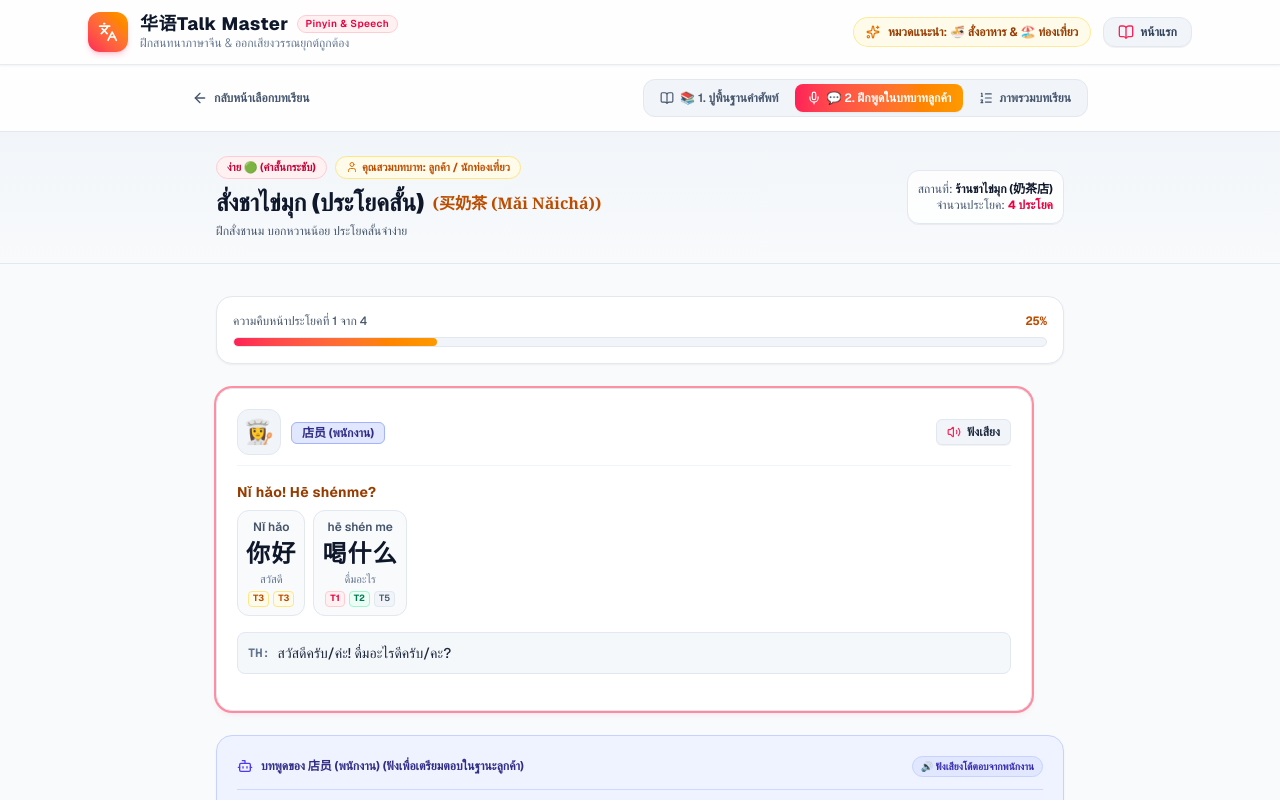
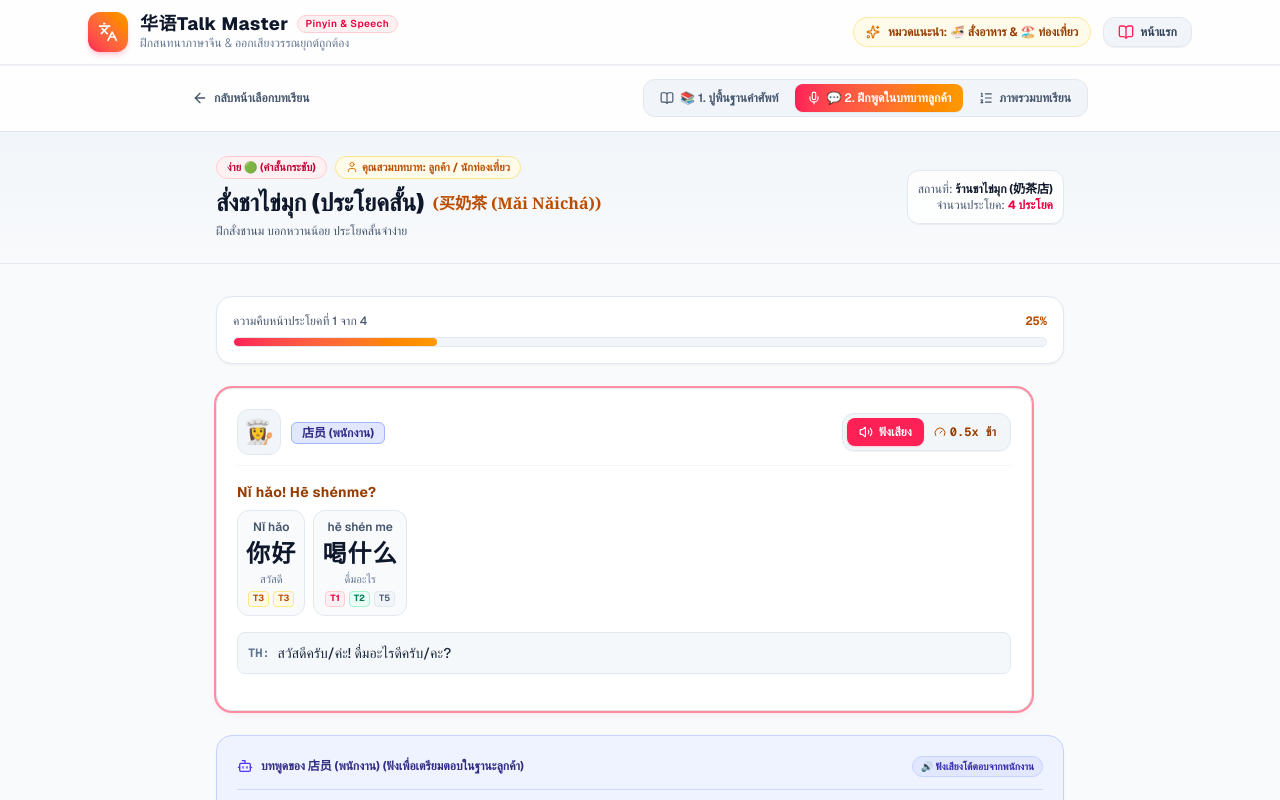
Before and after one commit to lordgift/chinese-talk-master, a Next.js app: page /session/food-easy-boba in a window 1280 px wide. Both pictures are taken after a click on the button "💬 2. ฝึกพูดในบทบาทลูกค้า". Shown: the top 800 px of the page. Built offline with nearby package versions, Linux system fonts and the light colour scheme.

Commit message:
refactor: update speech diagnostic UI layout and refine AudioPlayer controls for dual-speed playback

```diff
--- a/src/components/AudioPlayer.tsx
+++ b/src/components/AudioPlayer.tsx
@@ -10,76 +10,58 @@ interface AudioPlayerProps {
 }
 
 export function AudioPlayer({ text, className = '', compact = false }: AudioPlayerProps) {
-  const { speak, stop, isSpeaking, currentText, rate, setRate } = useSpeechSynthesis();
+  const { speak, stop, isSpeaking, currentText, rate } = useSpeechSynthesis();
   const isPlayingThis = isSpeaking && currentText === text;
 
-  const toggleSpeech = () => {
-    if (isPlayingThis) {
+  const handleNormalPlay = () => {
+    if (isPlayingThis && rate === 1.0) {
       stop();
     } else {
-      speak(text);
+      speak(text, 1.0);
     }
   };
 
-  const handleRateChange = (newRate: number) => {
-    setRate(newRate);
-    if (isPlayingThis) {
-      speak(text, newRate);
+  const handleSlowPlay = () => {
+    if (isPlayingThis && rate === 0.5) {
+      stop();
+    } else {
+      speak(text, 0.5);
     }
   };
 
-  if (compact) {
-    return (
+  return (
+    <div className={`inline-flex items-center p-1 bg-slate-100/90 rounded-xl border border-slate-200 shadow-2xs ${className}`}>
+      {/* Primary Normal Speed Play Button */}
       <button
-        onClick={toggleSpeech}
-        title="ฟังเสียงอ่านภาษาจีน"
-        className={`inline-flex items-center gap-1.5 px-2.5 py-1 rounded-md text-xs font-bold transition shadow-2xs ${
-          isPlayingThis
-            ? 'bg-rose-600 text-white animate-pulse shadow-md shadow-rose-600/30'
-            : 'bg-slate-100 hover:bg-slate-200 text-slate-800 border border-slate-200'
-        } ${className}`}
-      >
-        {isPlayingThis ? <VolumeX className="w-3.5 h-3.5" /> : <Volume2 className="w-3.5 h-3.5 text-rose-500" />}
-        <span>{isPlayingThis ? 'กำลังเล่น...' : 'ฟังเสียง'}</span>
-      </button>
-    );
-  }
-
-  return (
-    <div className={`flex flex-wrap items-center gap-3 p-2.5 bg-white rounded-xl border border-slate-200 shadow-2xs ${className}`}>
-      {/* Play Button */}
-      <button
-        onClick={toggleSpeech}
-        className={`flex items-center gap-2 px-4 py-2 rounded-lg font-bold text-xs transition shadow-md ${
-          isPlayingThis
+        onClick={handleNormalPlay}
+        title="ฟังเสียงอ่านปกติ (1.0x)"
+        className={`flex items-center gap-1.5 px-3 py-1.5 rounded-lg text-xs font-bold transition-all shadow-xs ${
+          isPlayingThis && rate === 1.0
             ? 'bg-rose-600 text-white animate-pulse shadow-rose-600/30'
-            : 'bg-gradient-to-r from-rose-500 to-amber-500 hover:from-rose-600 hover:to-amber-600 text-white shadow-rose-500/20'
+            : 'bg-rose-500 hover:bg-rose-600 text-white shadow-rose-500/20'
         }`}
       >
-        {isPlayingThis ? <VolumeX className="w-4 h-4" /> : <Volume2 className="w-4 h-4" />}
-        <span>{isPlayingThis ? 'หยุดเสียง' : 'ฟังเสียงประโยค'}</span>
+        {isPlayingThis && rate === 1.0 ? (
+          <VolumeX className="w-3.5 h-3.5" />
+        ) : (
+          <Volume2 className="w-3.5 h-3.5 text-white" />
+        )}
+        <span>{isPlayingThis && rate === 1.0 ? 'หยุด' : 'ฟังเสียง'}</span>
       </button>
 
-      {/* Speed Controls */}
-      <div className="flex items-center gap-1 bg-slate-100 p-1 rounded-lg border border-slate-200 text-xs font-semibold">
-        <span className="text-slate-600 px-2 flex items-center gap-1">
-          <Gauge className="w-3.5 h-3.5 text-amber-600" />
-          ความเร็ว:
-        </span>
-        {[0.5, 0.75, 1.0].map((s) => (
-          <button
-            key={s}
-            onClick={() => handleRateChange(s)}
-            className={`px-2.5 py-1 rounded-md transition font-mono ${
-              rate === s
-                ? 'bg-amber-500 text-white font-bold shadow-2xs'
-                : 'text-slate-600 hover:text-slate-900 hover:bg-slate-200/70'
-            }`}
-          >
-            {s === 0.5 ? '0.5x ช้ามาก' : s === 0.75 ? '0.75x ปานกลาง' : '1.0x ปกติ'}
-          </button>
-        ))}
-      </div>
+      {/* Integrated Slow Speed Button (0.5x) */}
+      <button
+        onClick={handleSlowPlay}
+        title="ฟังเสียงช้าๆ (0.5x)"
+        className={`flex items-center gap-1 px-2.5 py-1.5 rounded-lg text-xs font-bold transition-all font-mono ${
+          isPlayingThis && rate === 0.5
+            ? 'bg-amber-500 text-white animate-pulse shadow-xs'
+            : 'text-amber-800 hover:bg-amber-200/60'
+        }`}
+      >
+        <Gauge className="w-3 h-3 text-amber-700 flex-shrink-0" />
+        <span>0.5x ช้า</span>
+      </button>
     </div>
   );
 }
--- a/src/components/SpeechRecorder.tsx
+++ b/src/components/SpeechRecorder.tsx
@@ -5,6 +5,7 @@ import { Mic, MicOff, Sparkles, AlertCircle, Award, Volume2, XCircle, AlertTrian
 import { useSpeechRecognition } from '@/hooks/useSpeechRecognition';
 import { evaluateWordByWordPronunciation, DetailedSpeechEvaluation, WordBreakdown } from '@/lib/pinyinUtils';
 import { useSpeechSynthesis } from '@/hooks/useSpeechSynthesis';
+import { AudioPlayer } from './AudioPlayer';
 import confetti from 'canvas-confetti';
 
 interface SpeechRecorderProps {
@@ -108,9 +109,9 @@ export function SpeechRecorder({ targetHanzi, targetPinyin, words, onComplete }:
       </div>
 
       {/* Target Preview */}
-      <div className="mb-4 bg-slate-50 p-3 rounded-xl border border-slate-200">
+      <div className="mb-4 bg-slate-50 p-3.5 rounded-xl border border-slate-200">
         <p className="text-xs text-slate-500 mb-1 font-mono">ประโยคเป้าหมายที่ต้องพูด:</p>
-        <p className="text-base font-bold text-slate-900 font-serif">{targetHanzi}</p>
+        <p className="text-lg font-bold text-slate-900 font-serif">{targetHanzi}</p>
         <p className="text-xs text-amber-800 font-bold">{targetPinyin}</p>
       </div>
 
@@ -164,47 +165,7 @@ export function SpeechRecorder({ targetHanzi, targetPinyin, words, onComplete }:
       {/* DETAILED WORD-BY-WORD DIAGNOSTIC PANEL WITH GREEN/YELLOW/RED PILLS */}
       {hasTested && evaluation && (
         <div className="mt-5 pt-4 border-t border-slate-200 space-y-4">
-          <div
-            className={`p-4 rounded-xl border transition-all ${
-              evaluation.score >= 80
-                ? 'bg-emerald-50 border-emerald-200 text-emerald-900'
-                : evaluation.score >= 60
-                ? 'bg-amber-50 border-amber-200 text-amber-900'
-                : 'bg-rose-50 border-rose-200 text-rose-900'
-            }`}
-          >
-            <div className="flex items-center gap-2 font-bold text-sm mb-1">
-              <Sparkles className="w-4 h-4" />
-              <span>สรุปผลการประเมินการออกเสียง</span>
-            </div>
-            <p className="text-xs leading-relaxed font-medium">{evaluation.feedbackMsg}</p>
-
-            {/* AUTOMATIC EXPLANATION OF MISTAKES */}
-            {evaluation.missedCount > 0 && (
-              <div className="mt-3 pt-3 border-t border-slate-200/80 text-xs text-slate-800 space-y-2 bg-white/80 p-3.5 rounded-xl border border-slate-200 shadow-2xs">
-                <div className="font-bold text-rose-700 flex items-center gap-1.5 text-xs">
-                  <AlertCircle className="w-4 h-4 text-rose-600 flex-shrink-0" />
-                  <span>วิเคราะห์สาเหตุการผิดพลาดจากระบบ (Detailed Diagnostic):</span>
-                </div>
-                <ul className="space-y-1.5 text-xs text-slate-700 font-medium">
-                  {evaluation.wordEvaluations
-                    .filter((we) => we.status !== 'correct')
-                    .map((we, idx) => (
-                      <li key={idx} className="leading-relaxed flex items-start gap-1.5">
-                        <span className="text-slate-400 mt-0.5">•</span>
-                        <div>
-                          <span className="font-bold text-slate-900 font-serif text-sm">{we.word.hanzi}</span>{' '}
-                          <span className="text-amber-800 font-bold text-xs">({we.word.pinyin})</span>:{' '}
-                          <span className="text-slate-800 font-medium">{we.reasonExplanation}</span>
-                        </div>
-                      </li>
-                    ))}
-                </ul>
-              </div>
-            )}
-          </div>
-
-          {/* Word & Character Color Pills Breakdown */}
+          {/* Word & Character Color Pills Breakdown FIRST */}
           <div className="bg-slate-50 rounded-xl p-4 border border-slate-200">
             <h5 className="text-xs font-bold text-slate-900 mb-3 flex items-center justify-between">
               <span>🔍 ผลการไฮไลท์สีรายตัวอักษร/คำ (Character Color Diagnostic):</span>
@@ -261,10 +222,10 @@ export function SpeechRecorder({ targetHanzi, targetPinyin, words, onComplete }:
                       <button
                         onClick={() => handlePlayWord(we.word.hanzi)}
                         title="ฟังเสียงเฉพาะคำนี้ (ช้า 0.5x)"
-                        className="mt-2.5 px-2.5 py-1 rounded-lg bg-white hover:bg-slate-100 text-[10px] font-bold text-amber-800 border border-slate-200 flex items-center gap-1 transition shadow-2xs"
+                        className="mt-2.5 px-2.5 py-1 rounded-lg bg-amber-50 hover:bg-amber-100 text-[10px] font-bold text-amber-900 border border-amber-300 flex items-center gap-1 transition shadow-2xs"
                       >
                         <Volume2 className="w-3.5 h-3.5 text-amber-600" />
-                        <span>ฟังเสียงคำนี้</span>
+                        <span>🐢 ฟังช้าๆ (0.5x)</span>
                       </button>
                     )}
                   </div>
@@ -272,6 +233,47 @@ export function SpeechRecorder({ targetHanzi, targetPinyin, words, onComplete }:
               })}
             </div>
           </div>
+
+          {/* สรุปผลการประเมินการออกเสียง & AUTOMATIC EXPLANATION MOVED TO BOTTOM */}
+          <div
+            className={`p-4 rounded-xl border transition-all ${
+              evaluation.score >= 80
+                ? 'bg-emerald-50 border-emerald-200 text-emerald-900'
+                : evaluation.score >= 60
+                ? 'bg-amber-50 border-amber-200 text-amber-900'
+                : 'bg-rose-50 border-rose-200 text-rose-900'
+            }`}
+          >
+            <div className="flex items-center gap-2 font-bold text-sm mb-1">
+              <Sparkles className="w-4 h-4" />
+              <span>สรุปผลการประเมินการออกเสียง</span>
+            </div>
+            <p className="text-xs leading-relaxed font-medium">{evaluation.feedbackMsg}</p>
+
+            {/* AUTOMATIC EXPLANATION OF MISTAKES */}
+            {evaluation.missedCount > 0 && (
+              <div className="mt-3 pt-3 border-t border-slate-200/80 text-xs text-slate-800 space-y-2 bg-white/80 p-3.5 rounded-xl border border-slate-200 shadow-2xs">
+                <div className="font-bold text-rose-700 flex items-center gap-1.5 text-xs">
+                  <AlertCircle className="w-4 h-4 text-rose-600 flex-shrink-0" />
+                  <span>วิเคราะห์สาเหตุการผิดพลาดจากระบบ (Detailed Diagnostic):</span>
+                </div>
+                <ul className="space-y-1.5 text-xs text-slate-700 font-medium">
+                  {evaluation.wordEvaluations
+                    .filter((we) => we.status !== 'correct')
+                    .map((we, idx) => (
+                      <li key={idx} className="leading-relaxed flex items-start gap-1.5">
+                        <span className="text-slate-400 mt-0.5">•</span>
+                        <div>
+                          <span className="font-bold text-slate-900 font-serif text-sm">{we.word.hanzi}</span>{' '}
+                          <span className="text-amber-800 font-bold text-xs">({we.word.pinyin})</span>:{' '}
+                          <span className="text-slate-800 font-medium">{we.reasonExplanation}</span>
+                        </div>
+                      </li>
+                    ))}
+                </ul>
+              </div>
+            )}
+          </div>
         </div>
       )}
     </div>
```
